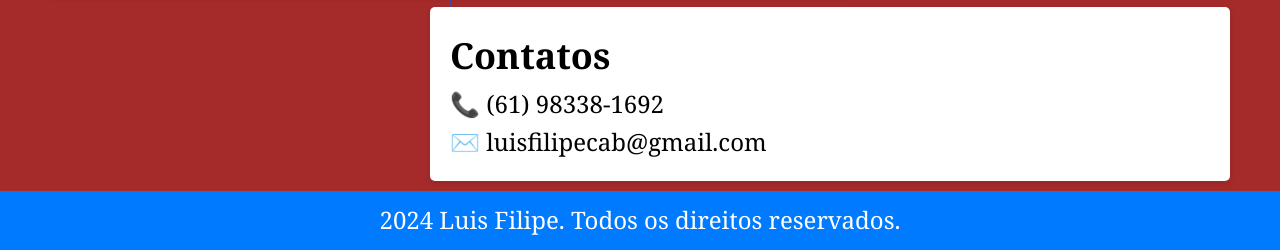
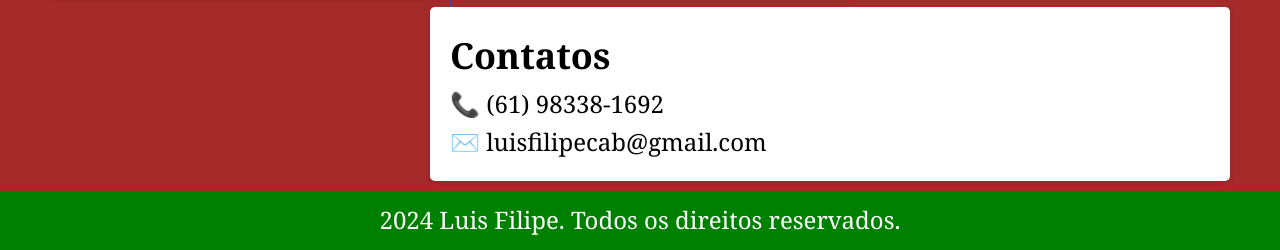
Before and after one commit to LuisCampelo2/MeuPortfolio, a plain HTML site: page index.html in a window 1280 px wide. Shown: the part 3000-3250 px from the top of the page. Drawn offline with Linux system fonts and the light colour scheme; files whose address does not match are found by name.

Commit message:
Update index.css

```diff
--- a/Projetos_Pessoais/meu_site/css/index.css
+++ b/Projetos_Pessoais/meu_site/css/index.css
@@ -112,7 +112,7 @@ section:last-of-type::after {
 footer {
     text-align: center;
     padding: 10px 0;
-    background: #007bff;
+    background:green;
     color: #fff;
     position: relative;
     bottom: 0;
```
